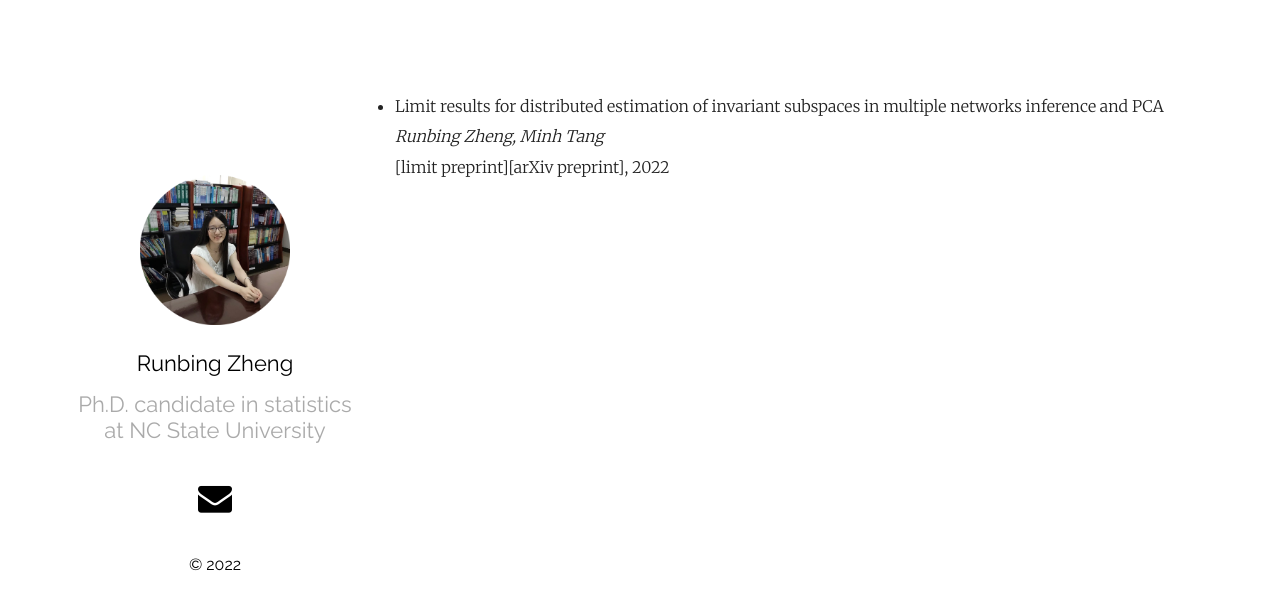
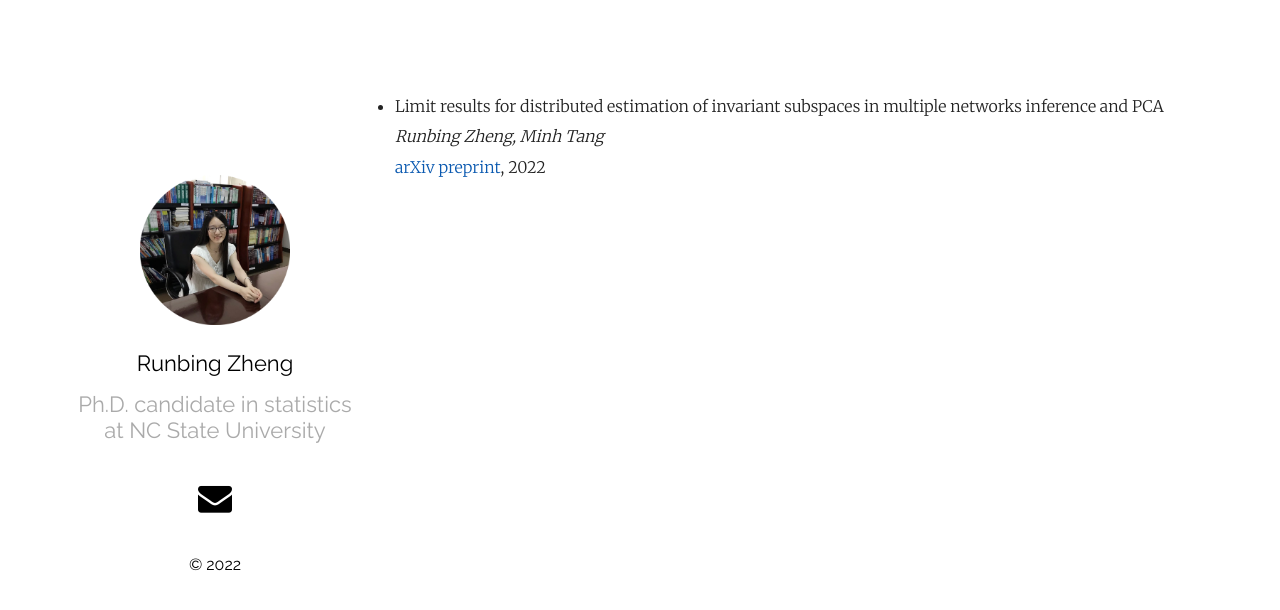
Before and after one commit to RunbingZheng/runbingzheng.github.io, a Jekyll site: the page built from _posts/2022-06-12-Works.markdown, in a window 1280 px wide. Shown: the top 610 px of the page. Built offline with Jekyll 4.4.1, drawn with Linux system fonts in a browser that asks for light colours; our own code applies the rules of GitHub Pages for plain Markdown files.

Commit message:
Update 2022-06-12-Works.markdown

```diff
--- a/_posts/2022-06-12-Works.markdown
+++ b/_posts/2022-06-12-Works.markdown
@@ -2,6 +2,6 @@
 <br>
 *Runbing Zheng, Minh Tang*
 <br>
-[limit preprint][arXiv preprint], 2022
+[arXiv preprint][limit preprint], 2022
 
 [limit preprint]:https://arxiv.org/abs/2206.04306
```
